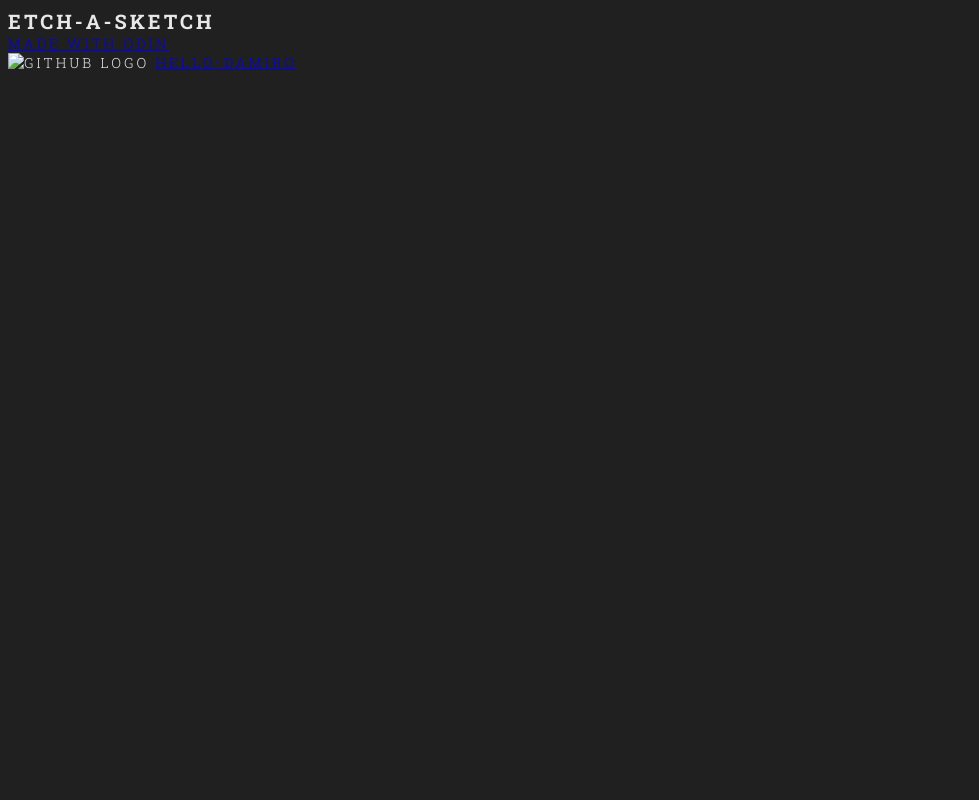
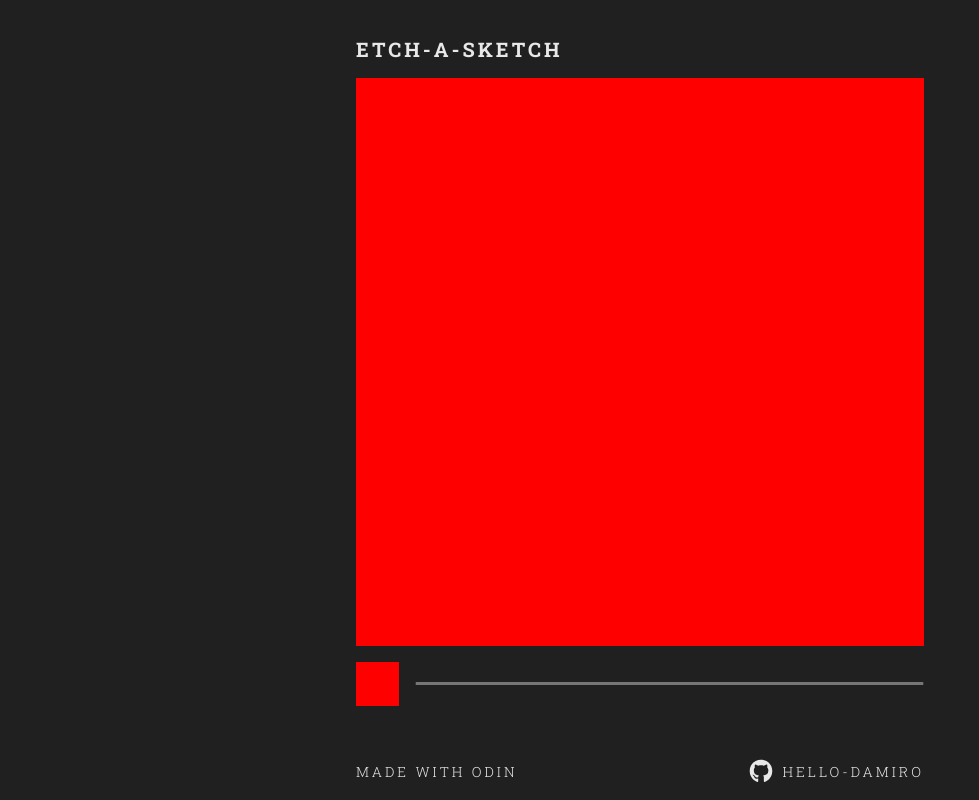
Before and after one commit to hello-damiro/etch-a-sketch, a plain HTML site: page index.html in a window 1280 px wide. Shown: the whole page, without its empty margins (0-979 px from the left). Drawn offline with Linux system fonts and the light colour scheme.

Commit message:
done with the css layout

```diff
--- a/index.html
+++ b/index.html
@@ -17,17 +17,21 @@
 </head>
 
 <body>
-    <header>etch-a-sketch</header>
-    <section>
-        <div id="canvas"></div>
-    </section>
-    <section>
-        <div id="controls"></div>
+    <section class="container">
+        <header>etch-a-sketch</header>
+        <div id="canvas">
+            <div class="pixel"></div>
+        </div>
+        <div id="controls">
+            <div id="color-picker"></div>
+            <div id="pixel-slider"></div>
+        </div>
     </section>
     <footer>
         <div><a href="https://www.theodinproject.com/">Made with Odin</a></div>
-        <div><img src="assets/logo-github.svg" alt="Github logo" />
-            <a href="https://github.com/hello-damiro/rock-paper-scissors">Hello-damiro</a>
+        <div>
+            <img src="assets/logo-github.svg" alt="Github logo" />
+            <a href="https://github.com/hello-damiro/etch-a-sketch">Hello-damiro</a>
         </div>
     </footer>
 </body>
--- a/style.css
+++ b/style.css
@@ -1,6 +1,19 @@
 :root {
     --black: #202020;
+    --gray: #767676;
     --white: #e8e8e8;
+    --max-w: 600px;
+    --min-w: 280px;
+}
+
+a {
+    text-decoration: none;
+    color: var(--white);
+}
+
+a:hover {
+    text-decoration: none;
+    color: var(--gray);
 }
 
 body {
@@ -9,14 +22,90 @@ body {
     color: var(--white);
     text-transform: uppercase;
     letter-spacing: 3px;
+    width: 100%;
+    height: 100vh;
+    margin: 0;
+    padding: 0;
+    display: flex;
+    flex-direction: column;
 }
 
 header {
     font-size: 20px;
     font-weight: 700;
+    padding: 0 16px;
+}
+
+section {
+    margin: 0 auto;
+    width: 100%;
+    max-width: var(--max-w);
+    min-width: var(--min-w);
+    display: flex;
+    flex: 1;
+    flex-direction: column;
+    justify-content: center;
+}
+
+.pixel {
+    aspect-ratio: 1 / 1;
+    background: red;
+}
+
+#canvas {
+    padding: 0 16px;
+    margin: 16px 0;
+}
+
+#controls {
+    padding: 0 16px;
+    display: flex;
+    gap: 16px;
+    background
+}
+
+#color-picker {
+    width: 48px;
+    aspect-ratio: 1 / 1;
+    background: red;
+}
+
+#pixel-slider {
+    width: 100%;
+    background-image: url("assets/line.svg");
+    background-repeat: no-repeat;
+    background-position: center;
+    background-size: 100% auto;
 }
 
 footer {
     font-size: 14px;
     font-weight: 300;
+    margin: 0 auto;
+    width: 100%;
+    max-width: var(--max-w);
+    min-width: var(--min-w);
+    display: flex;
+    flex-direction: row;
+    justify-content: space-between;
 }
+
+footer > div {
+    padding: 16px 0;
+    display: flex;
+    align-items: center;
+    justify-content: space-between;
+    text-align: center;
+}
+
+footer > :first-child {
+    padding-left: 16px;
+}
+
+footer > :last-child {
+    padding-right: 16px;
+}
+
+footer > div > img {
+    padding: 0 8px;
+}
```
Also changed, not shown: assets/line.svg (added), assets/logo-github.svg (added).
